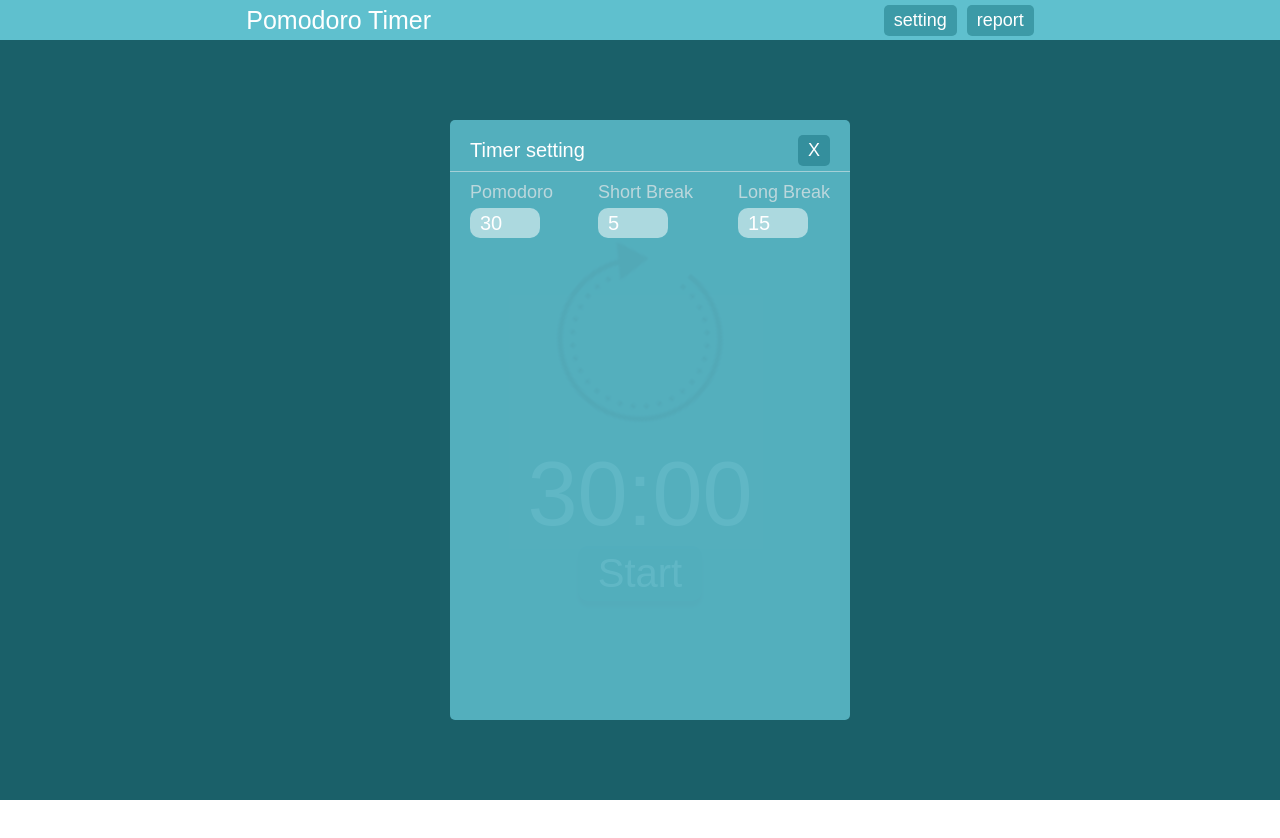
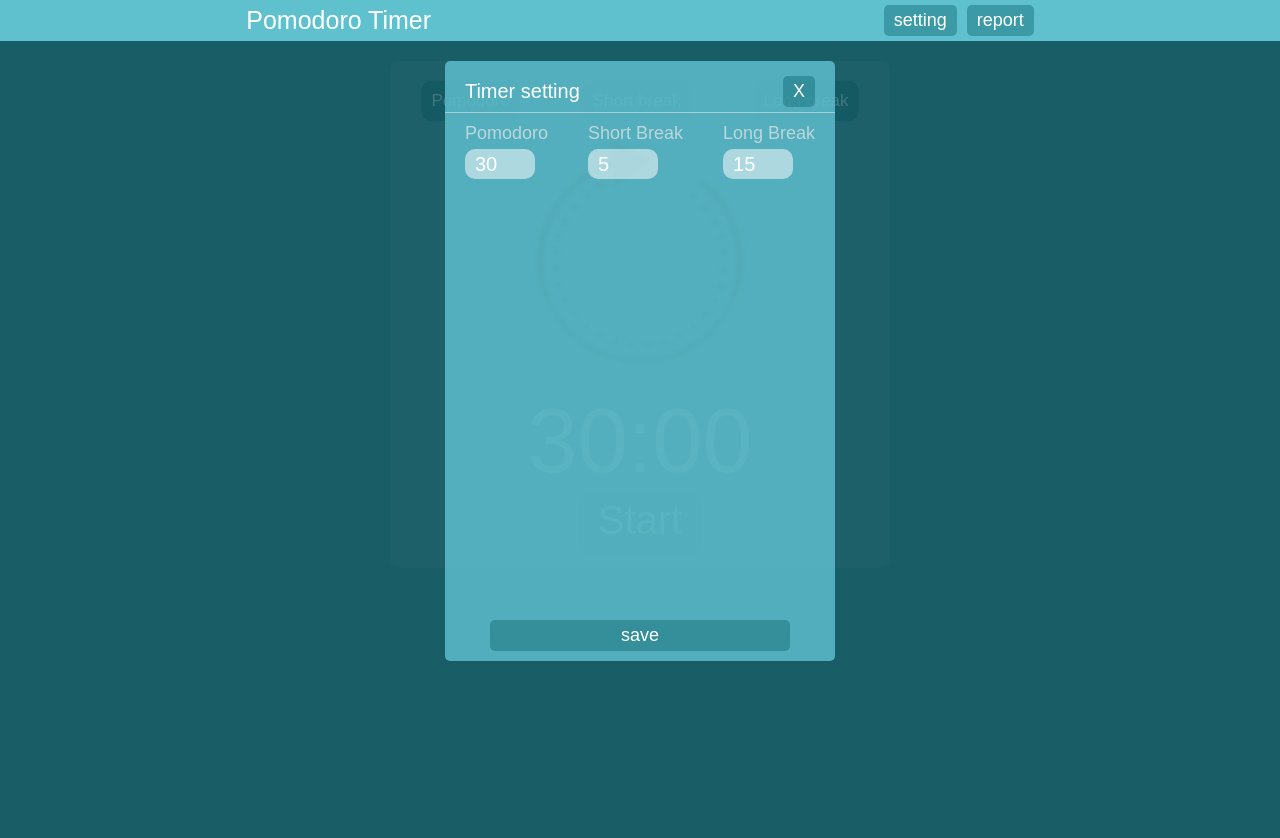
Before and after one commit to AmadoMuerte/pomodoro-timer, a React (Create React App) app: page /setting in a window 1280 px wide. Shown: the top 838 px of the page. Before the commit the page ends 800 px from the top, so only its background shows below. Built offline with nearby package versions, Linux system fonts and the light colour scheme.

Commit message:
update setting component

```diff
--- a/src/components/app/App.jsx
+++ b/src/components/app/App.jsx
@@ -27,6 +27,7 @@ function App(props) {
     const [paused, setPaused] = useState(false)
 
 
+    //push to localStorage
     const pushTimerToStorage = () => {
         const timer = {minutes, seconds, timerMode}
         localStorage.setItem("timer", JSON.stringify(timer))
@@ -37,10 +38,10 @@ function App(props) {
         localStorage.setItem("setting", JSON.stringify(setting))
     }
 
-    const resetTimer = (mode) => {
+    const resetTimer = () => {
         setMinutes(timePomo)
         setSeconds(0)
-        setTimerMode(mode)
+        setPaused(false)
     }
 
     const tick = () => {
@@ -50,10 +51,9 @@ function App(props) {
             if (seconds === 0) {
                 setMinutes(minutes - 1)
                 setSeconds(59)
-
             }
-            if (minutes <= 0) {
-                setPaused(false)
+            if (minutes === 0 && seconds === 1) {
+                resetTimer()
             }
         }
     }
@@ -63,11 +63,11 @@ function App(props) {
         if (seconds < 10) {
             title = `${minutes}:0${seconds}`
         } else if (minutes < 10) {
-            title = `0${minutes}: ${seconds}`
+            title = `0${minutes}:${seconds}`
         } else if (minutes < 10 && seconds < 10) {
             title = `0${minutes}:0${seconds}`
         } else {
-            title = `${minutes}: ${seconds}`
+            title = `${minutes}:${seconds}`
         }
         return title
     }
@@ -105,6 +105,7 @@ function App(props) {
                                         timeLongBreak={timeLongBreak}
                                         setTimeLongBreak={setTimeLongBreak}
                                         saveSetting={pushSettingToStorage}
+                                        resetTimer={resetTimer}
                                     />
                                 }
                         />
--- a/src/components/header/Header.css
+++ b/src/components/header/Header.css
@@ -1,11 +1,9 @@
 .header {
-    height: 5vh;
     position: relative;
     background-color: #5FC0CE;
 }
 
 .header__inner {
-    height: 5vh;
     padding: 5px;
     display: flex;
     justify-content: space-around;
--- a/src/components/navigation/Navigation.css
+++ b/src/components/navigation/Navigation.css
@@ -16,5 +16,5 @@
 }
 .nav__item:hover {
     transition: .3s;
-    background-color: #06778693;
+    background-color: #07515b93;
 }
--- a/src/components/timer/Timer.css
+++ b/src/components/timer/Timer.css
@@ -1,22 +1,23 @@
 .timer {
+    max-width: 500px;
     text-align: center;
-    padding: 20px 10px;
+    padding: 20px 0px;
     margin: 0 auto;
-    color: rgb(255, 255, 255);
+    border-radius: 10px;
+    background-color: rgba(255, 255, 255, 0.1);
 }
 
 .timer__circle img {
-    width: 200px;
+    width: 250px;
     height: auto;
     animation: circle-run 2s ease-in-out infinite;
 
 }
 
 .timer__title {
+    color: rgb(255, 255, 255);
     font-size: 90px;
 }
-
-
 
 @keyframes circle-run {
  0%{transform: rotate(-360deg);}
--- a/src/components/timer/Timer.jsx
+++ b/src/components/timer/Timer.jsx
@@ -27,15 +27,16 @@ function Timer(props) {
     if (seconds < 10) {
         timer = `${minutes}:0${seconds}`
     } else if (minutes < 10) {
-        timer = `0${minutes}: ${seconds}`
+        timer = `0${minutes}:${seconds}`
     } else if (minutes < 10 && seconds < 10) {
         timer = `0${minutes}:0${seconds}`
     } else {
-        timer = `${minutes}: ${seconds}`
+        timer = `${minutes}:${seconds}`
     }
 
     return (
         <div className='timer'>
+            <TimerNav />
             <div className="timer__circle">
                 <img src={circle} alt="circle" />
             </div>
@@ -44,7 +45,7 @@ function Timer(props) {
                 pause={pause}
                 paused={paused}
             />
-            <TimerNav />
+
         </div>
     );
 }
--- /dev/null
+++ b/src/components/timerNav/TimerNav.css
@@ -0,0 +1,24 @@
+.timerNav {
+    margin: 0  0 15px 0;
+    width: 100%;
+    display: flex;
+    justify-content: space-around;
+}
+
+.timerNav__item {
+    display: flex;
+    align-items: center;
+    justify-content: center;
+    font-size: 17px;
+    transition: .2s;
+    color: white;
+    background-color: #015965;
+    border: none;
+    padding: 10px 10px;
+    border-radius: 10px;
+    cursor: pointer;
+}
+
+.timerNav__item:hover {
+    background-color: #133c41;
+}
--- a/src/components/timerNav/TimerNav.jsx
+++ b/src/components/timerNav/TimerNav.jsx
@@ -1,9 +1,19 @@
 import React from 'react';
+import './TimerNav.css'
+
 
 function TimerNav(props) {
     return (
         <div className='timerNav'>
-
+            <div className='timerNav__item'>
+                Pomodoro
+            </div>
+            <div className='timerNav__item'>
+                Short break
+            </div>
+            <div className='timerNav__item'>
+                Long break
+            </div>
         </div>
     );
 }
--- a/src/index.css
+++ b/src/index.css
@@ -26,11 +26,8 @@ body {
 }
 
 .main {
+  height: 100vh;
   position: relative;
-  height: 95vh;
   background-color: #1F6B75;
-  padding: 30px 0px;
-  display: flex;
-  justify-content: center;
-  align-items: center;
+  padding: 20px 0px;
 }
--- a/src/routes/setting/Setting.css
+++ b/src/routes/setting/Setting.css
@@ -5,22 +5,22 @@
     width: 100%;
     height: 100%;
     display: flex;
-    align-items: center;
     justify-content: center;
-    background-color: #195b64ab;
+    background-color: #195b64d3;
 }
 
 .setting__inner {
+    margin-top: 20px;
     border-radius: 5px;
-    position: relative;
     background-color: #5fbfced5;
     padding: 10px 0;
     height: 600px;
-    width: 400px;
-    margin-right: -20px;
+    display: flex;
+    flex-direction: column;
+    justify-content: space-between;
 }
 
-.setting__btn {
+.setting__btnBack {
     background-color: #0159655f;
     padding: 5px 10px;
     transition: .3s;
@@ -28,6 +28,29 @@
     border-radius: 5px;
     font-size: 18px;
     text-align: center;
+}
+
+.setting__btnBack:hover {
+    transition: .3s;
+    background-color: #07515b93;
+}
+
+.setting__btnSave {
+    background-color: #0159655f;
+    width: 300px;
+    margin: 0 auto;
+    padding: 5px 10px;
+    transition: .3s;
+    color: white;
+    border-radius: 5px;
+    font-size: 18px;
+    text-align: center;
+    cursor: pointer;
+}
+
+.setting__btnSave:hover {
+    transition: .3s;
+    background-color: #07515b93;
 }
 
 .setting__btn:hover {
--- a/src/routes/setting/Setting.jsx
+++ b/src/routes/setting/Setting.jsx
@@ -9,17 +9,24 @@ function Setting(props) {
             timePomo, setTimePomo,
             timeBreak, setTimeBreak,
             timeLongBreak, setTimeLongBreak,
-            saveSetting
+            saveSetting, resetTimer
+
         } = props
+
+    const funcSaveSetting = () => {
+        saveSetting()
+        resetTimer()
+    }
 
     return (
         <div className='setting'>
             <div className='setting__inner'>
+                <div>
                     <div className='setting__head'>
                         <p>
                             Timer setting
                         </p>
-                    <NavLink className={'setting__btn'} to={`/`}>
+                        <NavLink className={'setting__btnBack'} to={`/`}>
                             <p>X</p>
                         </NavLink>
                     </div>
@@ -47,6 +54,14 @@ function Setting(props) {
                         </div>
                     </div>
                 </div>
+                <NavLink
+                    onClick={funcSaveSetting}
+                    className='setting__btnSave'
+                    to={`/`}
+                >
+                    <p>save</p>
+                </NavLink>
+            </div>
         </div>
     );
 }
```
Lines whose indentation alone changed are shown as unchanged.
